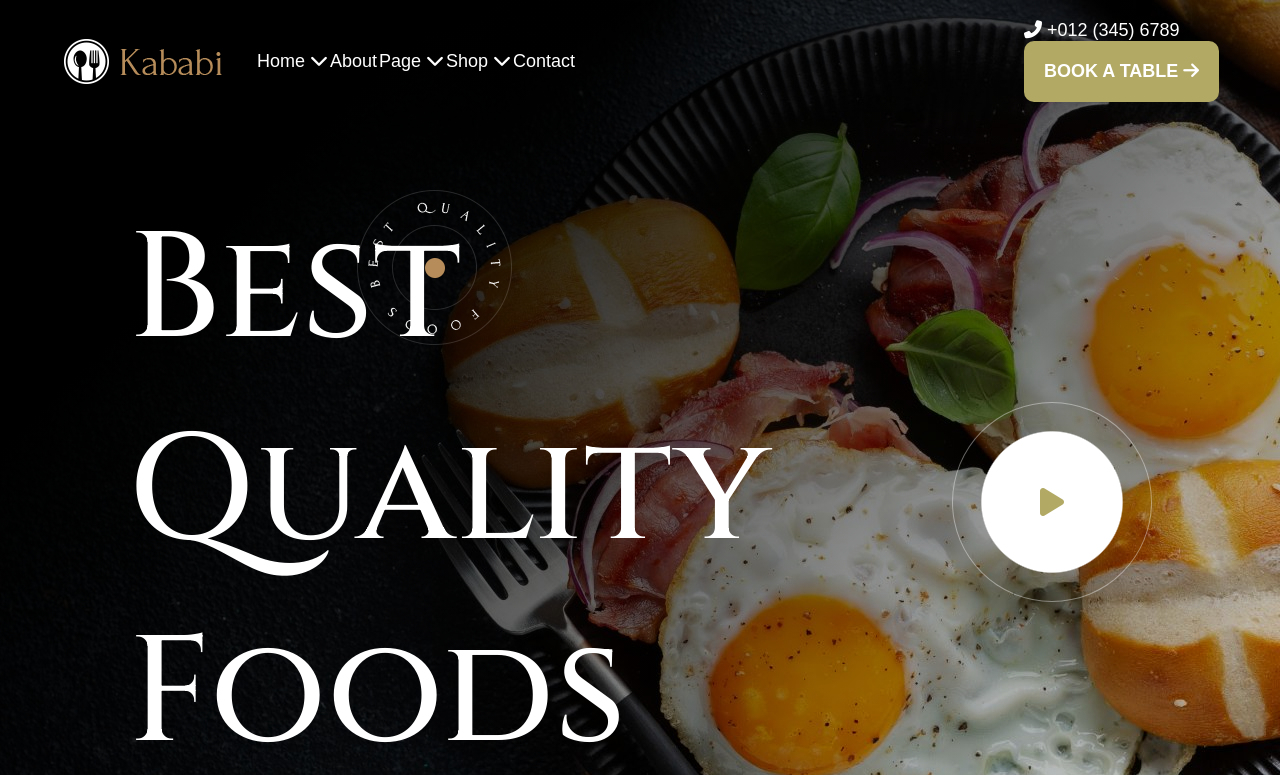
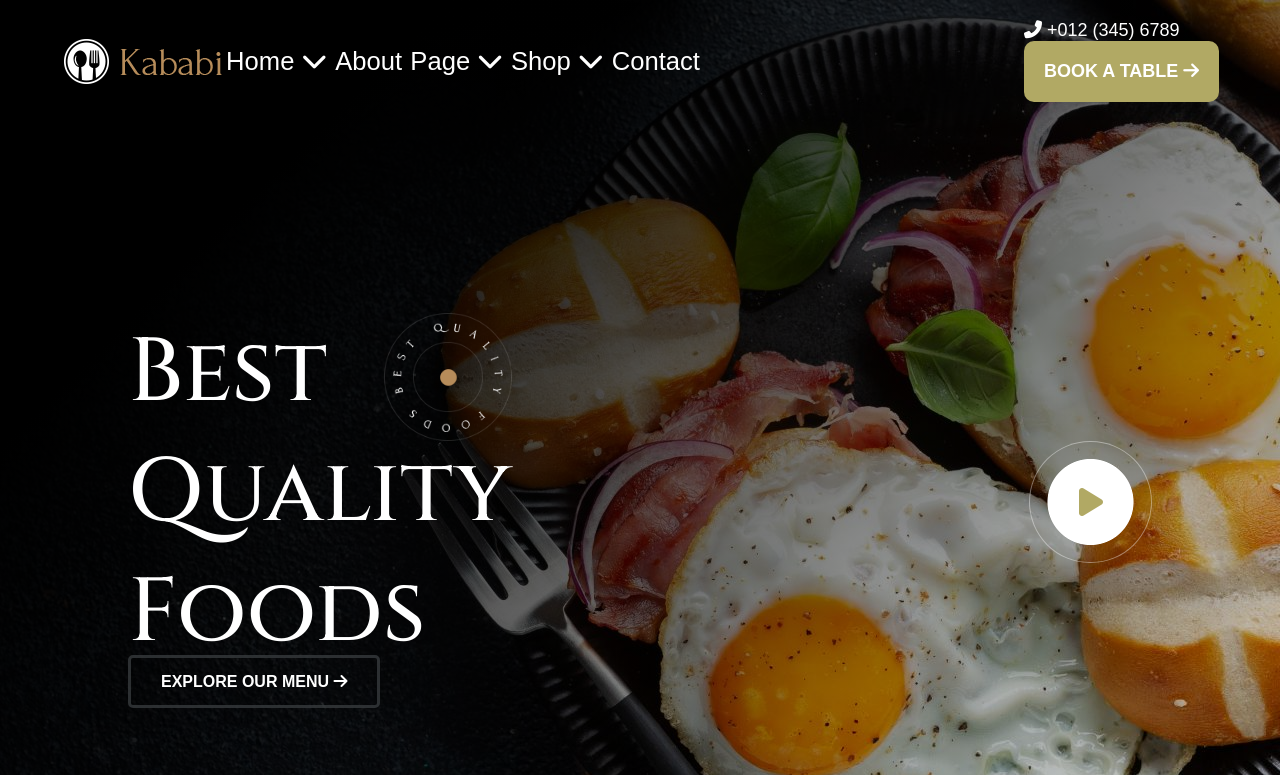
Before and after one commit to Nimarho/Kabibi-food, a website: page index.html in a window 1280 px wide. Shown: the top 775 px of the page. Drawn offline with Linux system fonts and the light colour scheme.

Commit message:
commit fin de journee 12 10

```diff
--- a/index.html
+++ b/index.html
@@ -19,11 +19,11 @@
                 <img src="ressources/images/logo/logo.png" alt="logo.png">
                 <nav class="">
                     <ul class="block__flex list__no-bullets">
-                        <li>Home <i class="fa-solid fa-chevron-down"></i></li>
-                        <li>About</li>
-                        <li>Page <i class="fa-solid fa-chevron-down"></i></li>
-                        <li>Shop <i class="fa-solid fa-chevron-down"></i></li>
-                        <li>Contact</li>
+                        <li><a href="#" rel="noopener noreferrer" class="text__couleur-verte">Home <i class="fa-solid fa-chevron-down"></i></a></li>
+                        <li><a href="#">About</a></li>
+                        <li><a href="#">Page <i class="fa-solid fa-chevron-down"></i></a></li>
+                        <li><a href="#">Shop <i class="fa-solid fa-chevron-down"></i></a></li>
+                        <li><a href="#">Contact</a></li>
                     </ul>
                 </nav>
             </div>
--- a/ressources/CSS/main.scss
+++ b/ressources/CSS/main.scss
@@ -16,19 +16,25 @@ header{
         width: 100vw;
         padding-top: 20px;
         .block__top-logo{
-            width: 40vw;
+            width: 50vw;
             display: flex;
             justify-content: space-between;
             align-items: center;
             margin-left: 5%;
             nav{
-                width:25vw;
-                font-size: large;
+                width: 40vw;
+                font-size: 1.6rem;
                 justify-content: center;
                 align-content: center;
                 ul{
                     li{
-
+                        a{
+                            text-decoration: none;
+                            color: #FFFFFF;
+                        }
+                        a:active{
+                            color: #B1A964;
+                        }
                     }
                     display: flex;
                     justify-content:space-around;
@@ -68,13 +74,14 @@ header{
             width: 30vw;
             position: relative;
             p{
-                font-size: 150px;
+                font-size: 7vw;
                 font-family: 'Cinzel', serif;
             }
             img{
                 position: absolute;
                 top: 0;
                 right: 0;
+                width: 10vw;
             }
             a{
                 text-decoration: none;
@@ -93,8 +100,8 @@ header{
             background: radial-gradient(circle, rgba(255,255,255,1) 50%, rgba(255,255,255,0) 51%);
             // padding: 50px;
             text-align: center;
-            width: 200px;
-            height: 200px;
+            width: 9.6vw;
+            height: 9.6vw;
             border: 1px solid #ffffff65;
             i{
                 color:$activeLinkColor;
@@ -106,7 +113,9 @@ header{
 
 }
 
-
+.text__couleur-verte{
+    color: #B1A964;
+}
 
 .list__no-bullets{
     list-style-type: none;
```
Also changed, not shown: ressources/CSS/style.css.
